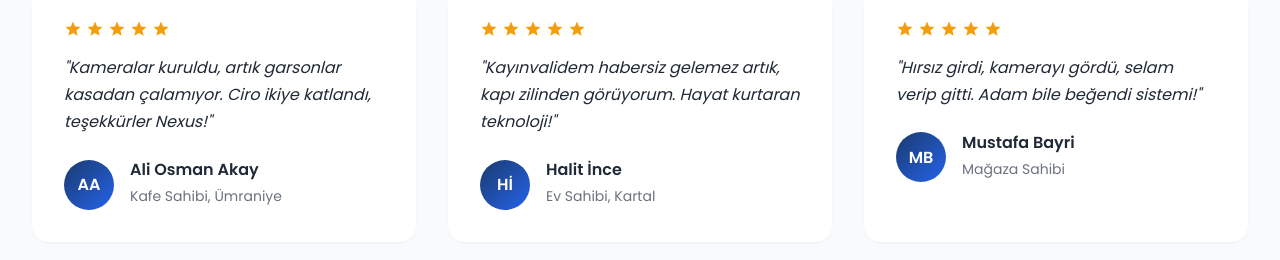
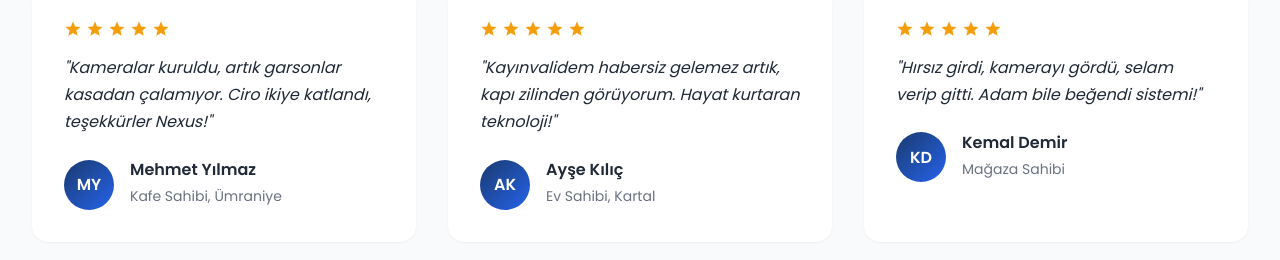
Before and after one commit to mathatinLabs/nexus_guvenlik, a plain HTML site: page index.html in a window 1280 px wide. Shown: the part 3640-3900 px from the top of the page. Drawn offline with Linux system fonts and the light colour scheme.

Commit message:
Müşteri isimleri güncellendi
- Mehmet Yılmaz (Kafe Sahibi, Ümraniye)
- Ayşe Kılıç (Ev Sahibi, Kartal)
- Kemal Demir (Mağaza Sahibi)

🤖 Generated with [Claude Code](https://claude.com/claude-code)

Co-Authored-By: Claude Opus 4.5 <noreply@anthropic.com>

```diff
--- a/index.html
+++ b/index.html
@@ -398,9 +398,9 @@
                     </div>
                     <p class="testimonial-text">"Kameralar kuruldu, artık garsonlar kasadan çalamıyor. Ciro ikiye katlandı, teşekkürler Nexus!"</p>
                     <div class="testimonial-author">
-                        <div class="author-avatar">AA</div>
+                        <div class="author-avatar">MY</div>
                         <div class="author-info">
-                            <h4>Ali Osman Akay</h4>
+                            <h4>Mehmet Yılmaz</h4>
                             <span>Kafe Sahibi, Ümraniye</span>
                         </div>
                     </div>
@@ -416,9 +416,9 @@
                     </div>
                     <p class="testimonial-text">"Kayınvalidem habersiz gelemez artık, kapı zilinden görüyorum. Hayat kurtaran teknoloji!"</p>
                     <div class="testimonial-author">
-                        <div class="author-avatar">Hİ</div>
+                        <div class="author-avatar">AK</div>
                         <div class="author-info">
-                            <h4>Halit İnce</h4>
+                            <h4>Ayşe Kılıç</h4>
                             <span>Ev Sahibi, Kartal</span>
                         </div>
                     </div>
@@ -434,9 +434,9 @@
                     </div>
                     <p class="testimonial-text">"Hırsız girdi, kamerayı gördü, selam verip gitti. Adam bile beğendi sistemi!"</p>
                     <div class="testimonial-author">
-                        <div class="author-avatar">MB</div>
+                        <div class="author-avatar">KD</div>
                         <div class="author-info">
-                            <h4>Mustafa Bayri</h4>
+                            <h4>Kemal Demir</h4>
                             <span>Mağaza Sahibi</span>
                         </div>
                     </div>
```
